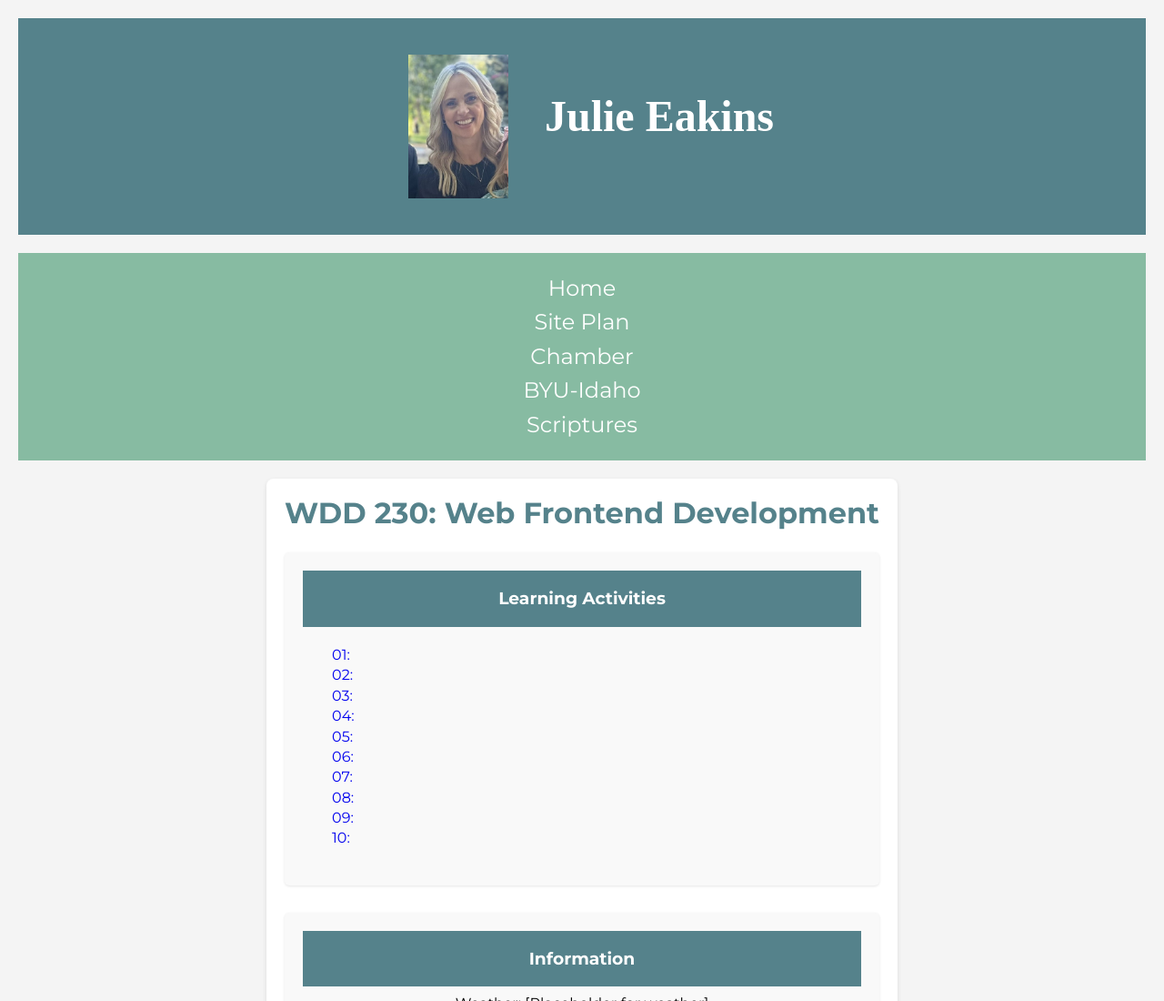
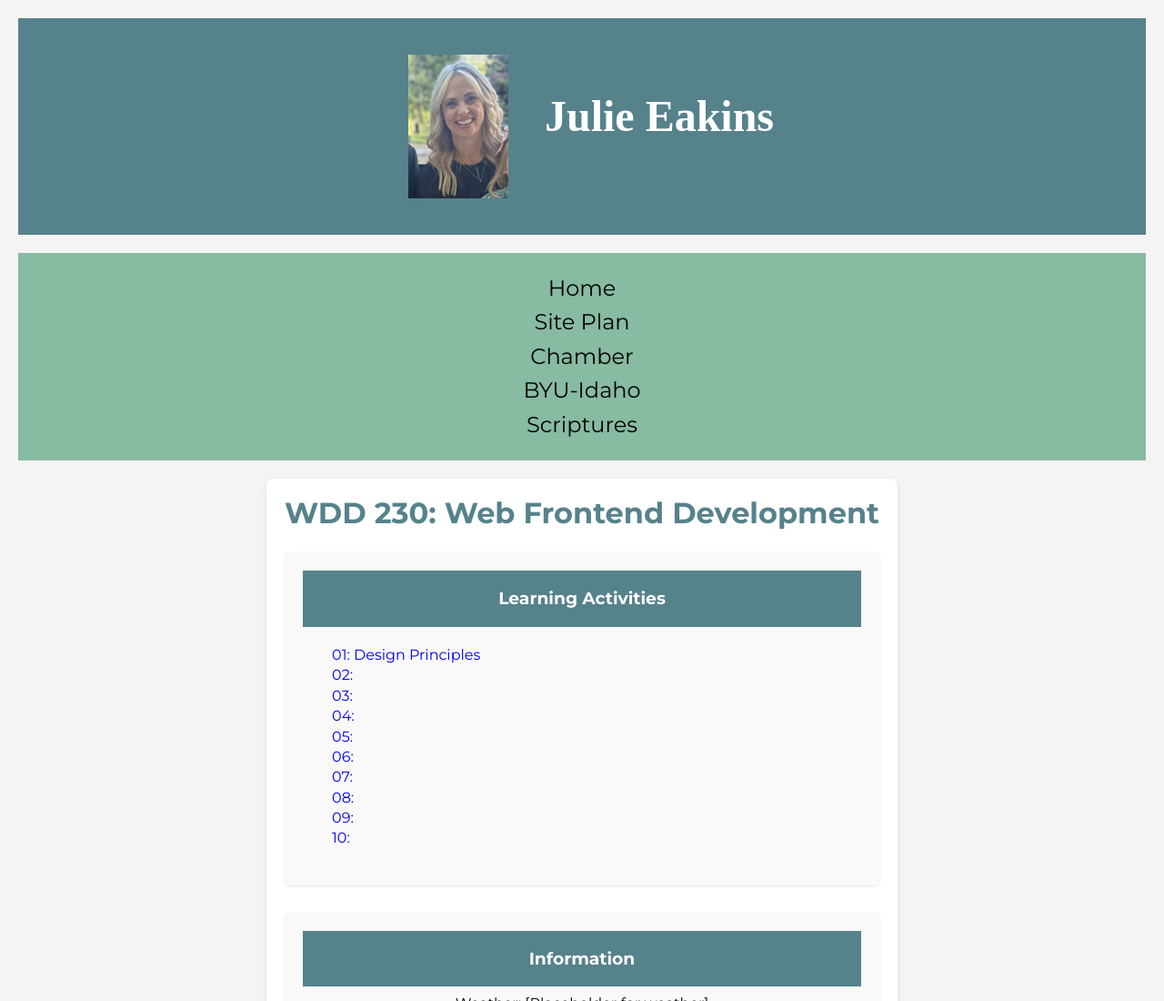
Before and after one commit to byui-webweaver/wdd230, a plain HTML site: page index.html in a window 1280 px wide. Shown: the top 1100 px of the page at 91% size. Drawn offline with Linux system fonts and the light colour scheme; a web font is replaced by a local one.

Commit message:
lesson linked

```diff
--- a/index.html
+++ b/index.html
@@ -37,7 +37,7 @@
         <section class="card">
             <h3>Learning Activities</h3>
             <ul>
-                <li><a href="#">01:</a></li>
+                <li><a href="https://byui-webweaver.github.io/wdd230/lesson02/design.html">01: Design Principles</a></li>
                 <li><a href="#">02:</a></li>
                 <li><a href="#">03:</a></li>
                 <li><a href="#">04:</a></li>
--- a/styles/base.css
+++ b/styles/base.css
@@ -59,7 +59,7 @@ nav li {
 }
 
 nav a {
-    color: white;
+    color: black;
     text-decoration: none;
     font-size: 1.5rem;
 }
```
